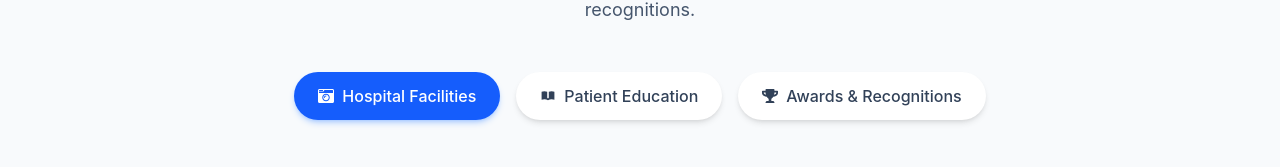
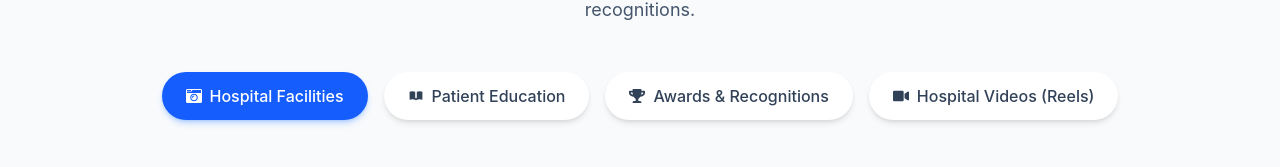
Before and after one commit to bhandarisaurabh500/Varad-HospitalManagment, a React (Vite) app in the folder frontend/: page /gallery in a window 1280 px wide. Shown: the part 224-391 px from the top of the page. Built offline with nearby package versions, Linux system fonts and the light colour scheme; no server answers.

Commit message:
fix: correctly apply video reels tab to the main Gallery page

```diff
--- a/frontend/src/pages/Gallery.jsx
+++ b/frontend/src/pages/Gallery.jsx
@@ -1,6 +1,6 @@
 import React, { useState } from 'react';
 import { motion, AnimatePresence } from 'framer-motion';
-import { FaTimes, FaCameraRetro, FaTrophy, FaChevronLeft, FaChevronRight } from 'react-icons/fa';
+import { FaTimes, FaCameraRetro, FaTrophy, FaChevronLeft, FaChevronRight, FaVideo } from 'react-icons/fa';
 import HospitalTour from '../components/HospitalTour';
 import api from '../services/api';
 
@@ -19,6 +19,13 @@ const awardsPhotos = [
   { src: '/photos/doctor/Doctor 1.png', title: 'Dr. Borude – Award Ceremony' },
   { src: '/photos/doctor/Doctor 2.png', title: 'Dr. Borude – Felicitation' },
   { src: '/photos/Award/Award-2024.png', title: 'Excellence Award 2024' },
+];
+
+const reelVideos = [
+  { id: 'v1', url: '/photos/eye-video/hospital-tour-1.mp4', title: 'Hospital Tour 1' },
+  { id: 'v2', url: '/photos/eye-video/hospital-tour-2.mp4', title: 'Hospital Tour 2' },
+  { id: 'v3', url: '/photos/eye-video/hospital-tour-3.mp4', title: 'Patient Interaction' },
+  { id: 'v4', url: '/photos/eye-video/hospital-tour-4.mp4', title: 'Doctor Message' }
 ];
 
 const Gallery = () => {
@@ -132,15 +139,50 @@ const Gallery = () => {
             <FaTrophy />
             Awards & Recognitions
           </button>
+          <button
+            onClick={() => setActiveTab('videos')}
+            className={`flex items-center gap-2 px-6 py-3 rounded-full font-medium transition-all duration-300 shadow-md ${
+              activeTab === 'videos'
+                ? 'bg-rose-500 text-white hover:bg-rose-600 shadow-rose-500/30'
+                : 'bg-white text-slate-700 hover:bg-slate-100 dark:bg-slate-800 dark:text-slate-300 dark:hover:bg-slate-700'
+            }`}
+          >
+            <FaVideo />
+            Hospital Videos (Reels)
+          </button>
         </div>
 
-        {/* Photo Grid */}
+        {/* Photo/Video Grid */}
         <motion.div
           layout
           className="grid grid-cols-1 sm:grid-cols-2 md:grid-cols-3 lg:grid-cols-4 gap-6"
         >
           <AnimatePresence mode="popLayout">
-            {currentPhotos.map((photo, index) => (
+            {activeTab === 'videos' ? (
+              reelVideos.map((video, index) => (
+                <motion.div
+                  key={video.id}
+                  layout
+                  initial={{ opacity: 0, scale: 0.8 }}
+                  animate={{ opacity: 1, scale: 1 }}
+                  exit={{ opacity: 0, scale: 0.8 }}
+                  transition={{ duration: 0.3, delay: index * 0.05 }}
+                  className="relative group rounded-2xl overflow-hidden shadow-xl hover:shadow-2xl transition-all duration-500 h-96 border border-slate-200 dark:border-slate-700 bg-black"
+                >
+                  <video
+                    src={video.url}
+                    className="w-full h-full object-cover opacity-90 group-hover:opacity-100 transition-opacity duration-300"
+                    controls
+                    playsInline
+                    preload="metadata"
+                  />
+                  <div className="absolute top-0 left-0 right-0 bg-gradient-to-b from-black/80 to-transparent p-4 opacity-0 group-hover:opacity-100 transition-opacity duration-300 pointer-events-none">
+                    <h3 className="text-white text-sm font-bold font-poppins">{video.title}</h3>
+                  </div>
+                </motion.div>
+              ))
+            ) : (
+              currentPhotos.map((photo, index) => (
                 <motion.div
                   key={photo.id || photo.src}
                   layout
@@ -167,7 +209,8 @@ const Gallery = () => {
                     </div>
                   </div>
                 </motion.div>
-            ))}
+              ))
+            )}
           </AnimatePresence>
         </motion.div>
       </div>
```
Lines whose indentation alone changed are shown as unchanged.
